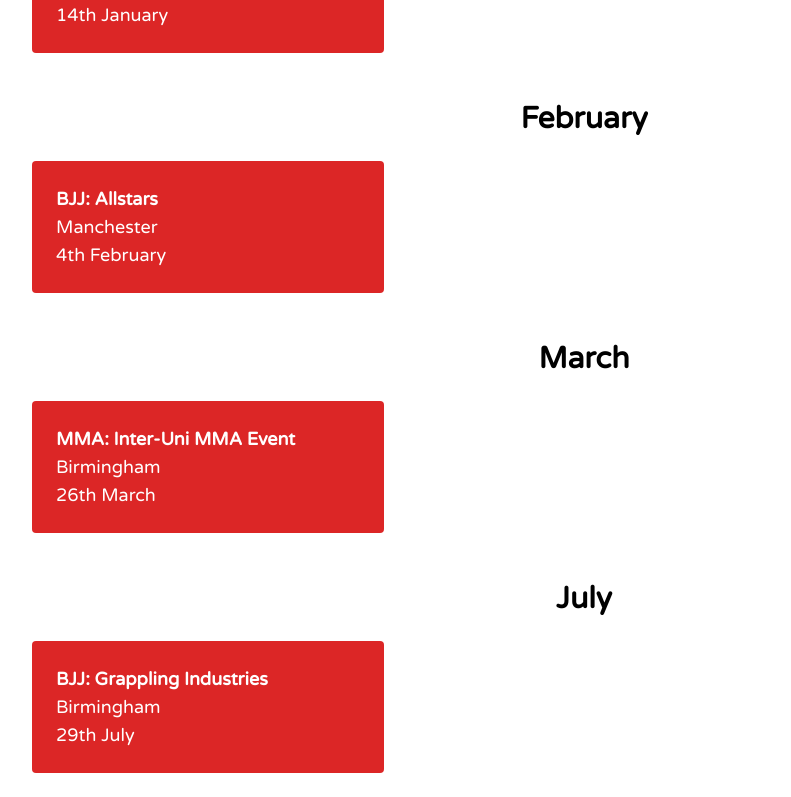
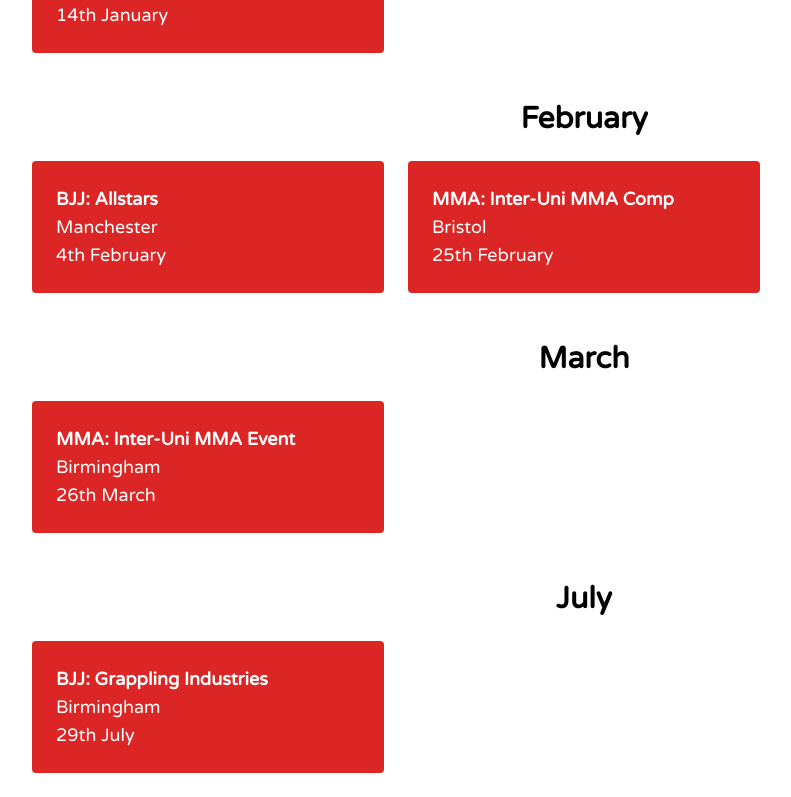
Before and after one commit to loukel/dumma, a React (Create React App) app: page /calender in a window 1280 px wide. Shown: the part 827-1624 px from the top of the page, without its empty margins (56-847 px from the left). Built offline with nearby package versions, Linux system fonts and the light colour scheme; no server answers.

Commit message:
Added another event

```diff
--- a/src/features/calender/Calender.js
+++ b/src/features/calender/Calender.js
@@ -38,6 +38,7 @@
         <section className='text-gray-800'>
           <div className='grid 2xl:grid-cols-4 lg:grid-cols-3 md:grid-cols-2 gap-6'>
             <CalenderCard colour={'bg-red-600'} title={'BJJ: Allstars'} location='Manchester' date={'4th February'}/>
+            <CalenderCard colour={'bg-red-600'} title='MMA: Inter-Uni MMA Comp' location='Bristol' date={'25th February'}/>
           </div>
         </section>
       </div>
```
